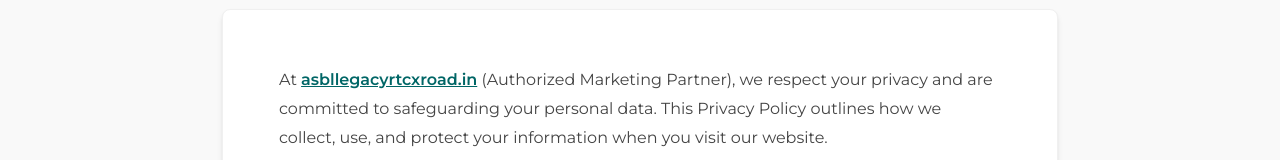
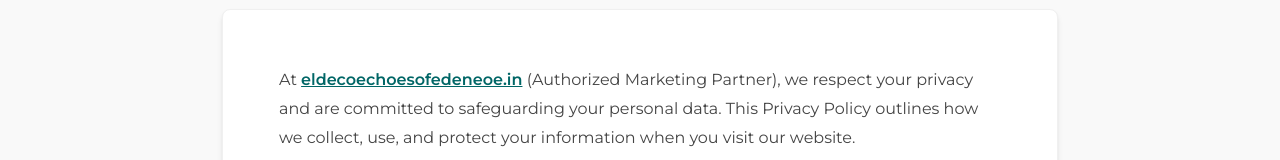
Before and after one commit to vineet-proptiger/eldeco-echoes-, a Next.js app: page /privacy-policy in a window 1280 px wide. Shown: the part 377-537 px from the top of the page. Built offline with nearby package versions, Linux system fonts and the light colour scheme.

Commit message:
url fixes

```diff
--- a/app/privacy-policy/page.js
+++ b/app/privacy-policy/page.js
@@ -88,13 +88,13 @@
             <p className="mb-6 sm:mb-8 text-sm sm:text-base" style={{ lineHeight: 1.8, color: '#444', fontFamily: 'var(--font-jost), Jost, sans-serif' }}>
               At{' '}
               <a
-                href="https://asbllegacyrtcxroad.in/"
+                href="https://eldecoechoesofedeneoe.in/"
                 target="_blank"
                 rel="noopener noreferrer"
                 style={{ color: 'var(--color-gold-dark)', fontWeight: '600', textDecoration: 'underline' }}
                 className="hover:opacity-80 transition-opacity"
               >
-                asbllegacyrtcxroad.in
+                eldecoechoesofedeneoe.in
               </a>{' '}
               (Authorized Marketing Partner), we respect your privacy and are committed to safeguarding your personal data. This Privacy Policy outlines how we collect, use, and protect your information when you visit our website.
             </p>
```
